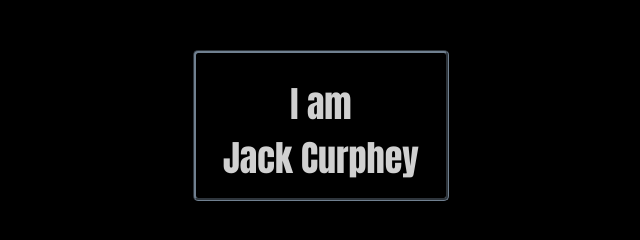
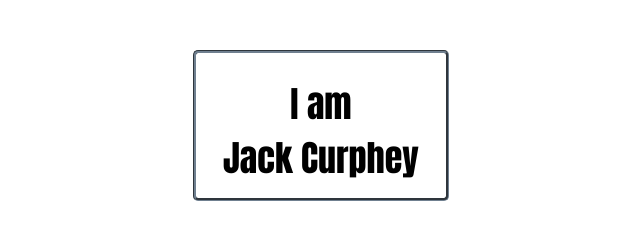
Before and after one commit to JackCurphey/jackcurphey.github.io, a plain HTML site: page index.html in a window 1280 px wide. Shown: the whole page, without its empty margins (319-959 px from the left). Drawn offline with Linux system fonts and the light colour scheme.

Commit message:
bkgrndclr

```diff
--- a/index.html
+++ b/index.html
@@ -4,7 +4,7 @@
 <head>
   <link type="text/css" href="stylesheet.css" rel="stylesheet"
 </head>
-<body style="background-color:black">
+<body style="background-color: white">
 
 
 <div>
--- a/stylesheet.css
+++ b/stylesheet.css
@@ -1,5 +1,5 @@
 h1{
-color:#D0D0D0;
+color: black;
 font-family:Impact;
 font-size: 36px;
 text-decoration: none;
```
